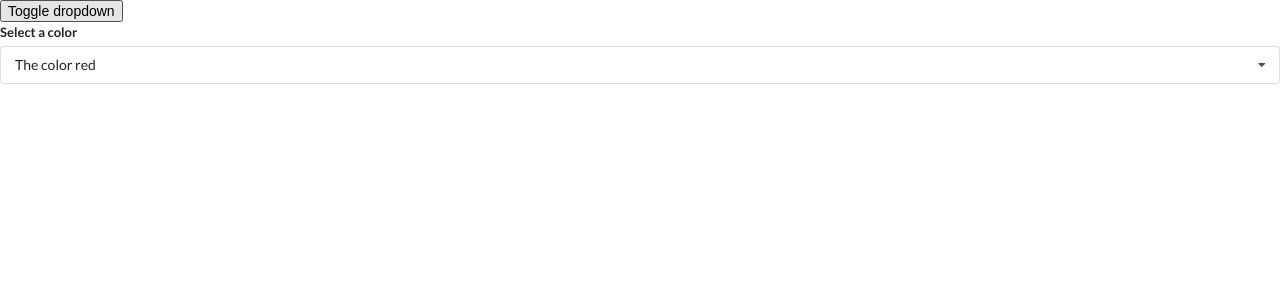
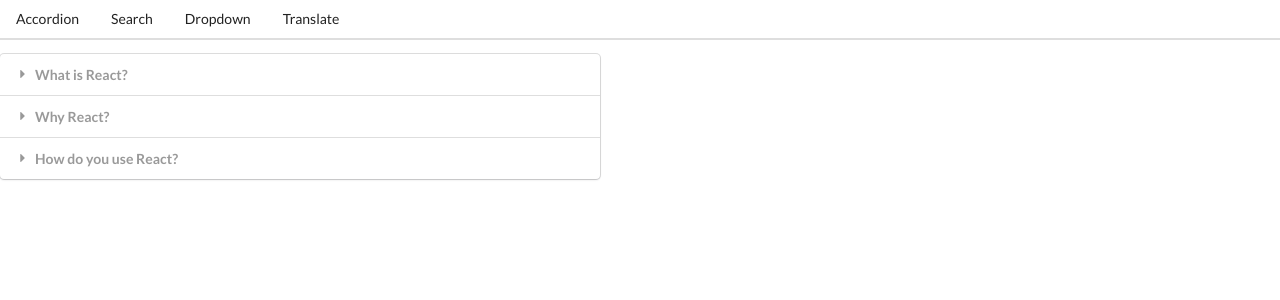
Before and after one commit to svarggas/Widgets, a React (Create React App) app: page / in a window 1280 px wide. Shown: the top 300 px of the page. Built offline with nearby package versions, Linux system fonts and the light colour scheme.

Commit message:
New component and routing
- Translate component, powered by Google API
- Manual routing

```diff
--- a/src/App.js
+++ b/src/App.js
@@ -2,6 +2,9 @@
 import Accordion from './components/Acoordion'
 import Search from './components/Search'
 import Dropdown from './components/Dropdown'
+import Translate from './components/Translate'
+import Route from './components/Route'
+import Header from './components/Header'
 
 const items = [
     {
@@ -35,23 +38,28 @@
 
 export default () => {
 
-    const [optionSelected, setOptionSelected] = useState(options[0])
-    const [showDropdown, setShowDropdown] = useState(true)
+    const [selected,setSelected] = useState(options[0])
 
     return (
         <div>
-            <button onClick={ () => setShowDropdown(!showDropdown) }>
-                Toggle dropdown
-            </button>
-            {
-                showDropdown ?
-                    <Dropdown
-                        selected={optionSelected}
-                        onSelectedChange={setOptionSelected}
-                        options={options}
-                    />
-                : null
-            }
+            <Header />
+            <Route path="/">
+                <Accordion items={items} />
+            </Route>
+            <Route path="/list">
+                <Search />
+            </Route>
+            <Route path="/dropdown">
+                <Dropdown
+                    label="Select a color"
+                    options={options}
+                    selected={selected}
+                    onSelectedChange={setSelected}
+                />
+            </Route>
+            <Route path="/translate">
+                <Translate />
+            </Route>
         </div>
     )
 }
--- /dev/null
+++ b/src/components/Convert.js
@@ -0,0 +1,52 @@
+import React, { useState, useEffect } from 'react'
+import axios from 'axios'
+
+const Convert = ({ language, text }) => {
+
+    const [translatedText, setTranslatedText] = useState("")
+    const [debouncedText, setDebouncedText] = useState(text)
+
+    const api_key = 'AIzaSyCHUCmpR7cT_yDFHC98CZJy2LTms-IwDlM'
+    const url = 'https://translation.googleapis.com/language/translate/v2'
+
+    useEffect(() => {
+
+        const timerId = setTimeout( () => {
+            setDebouncedText(text);
+        }, 500)
+
+        return () => clearTimeout(timerId)
+
+    }, [text])
+
+    useEffect(() => {
+
+        const doTranslation = async () => {
+            const { data } =  await axios.post(url,
+                {},
+                {
+                    params: {
+                        q: debouncedText,
+                        target: language.value,
+                        key: api_key
+                    }
+                }
+            )
+            setTranslatedText(data.data.translations[0].translatedText)
+        }
+        doTranslation()
+
+    }, [language, debouncedText])
+
+    return (
+        <div>
+            <label>Output of translation</label>
+            <h1 className="ui header">
+                {translatedText}
+            </h1>
+        </div>
+    )
+
+}
+
+export default Convert
--- a/src/components/Dropdown.js
+++ b/src/components/Dropdown.js
@@ -1,6 +1,6 @@
 import React, { useState, useEffect, useRef } from 'react'
 
-const Dropdown = ({ selected, onSelectedChange, options}) => {
+const Dropdown = ({ selected, onSelectedChange, options, label}) => {
 
     const [open, setOpen] = useState(false)
     const ref = useRef()
@@ -37,7 +37,9 @@
     return (
         <div ref={ref} className="ui form">
             <div className="field">
-                <label className="label">Select a color</label>
+                <label className="label">
+                    { label }
+                </label>
                 <div className={`ui selection dropdown ${open ? 'visible active' : ''}`}
                     onClick={() => setOpen(!open)}>
                     <i className="dropdown icon"></i>
--- /dev/null
+++ b/src/components/Header.js
@@ -0,0 +1,23 @@
+import React from 'react'
+import Link from './Link';
+
+const Header = () => {
+    return (
+        <div className="ui secondary pointing menu">
+            <Link href="/" className="item">
+                Accordion
+            </Link>
+            <Link href="/list" className="item">
+                Search
+            </Link>
+            <Link href="/dropdown" className="item">
+                Dropdown
+            </Link>
+            <Link href="/translate" className="item">
+                Translate
+            </Link>
+        </div>
+    )
+}
+
+export default Header;
--- /dev/null
+++ b/src/components/Link.js
@@ -0,0 +1,21 @@
+import React from 'react'
+
+const Link = ({ href, className, children }) => {
+
+    const onClick = event => {
+
+        if (event.metaKey || event.ctrlKey) return;
+
+        event.preventDefault();
+        window.history.pushState({},'', href)
+
+        const navEvent = new PopStateEvent('popStateEvent')
+        window.dispatchEvent(navEvent)
+    }
+
+    return <a onClick={() => onClick} className={className} href={href}>
+        {children}
+    </a>
+}
+
+export default Link
--- /dev/null
+++ b/src/components/Route.js
@@ -0,0 +1,19 @@
+import { useState, useEffect } from "react"
+
+const Route = ({ path, children }) => {
+
+    const [currentPath, setCurrentPath] = useState(window.location.pathname)
+
+    useEffect(() => {
+
+        const onLocationChange = () => setCurrentPath(window.location.pathname)
+
+        window.addEventListener('popstate', onLocationChange, {capture: true})
+        return () => window.removeEventListener('popstate', onLocationChange, {capture: true})
+
+    }, [])
+
+    return currentPath === path ? children : null
+}
+
+export default Route
--- /dev/null
+++ b/src/components/Translate.js
@@ -0,0 +1,53 @@
+import React, { useState } from 'react'
+import Dropdown from './Dropdown'
+import Convert from './Convert'
+
+const languages = [
+    {
+        label: 'Afrikaans',
+        value: 'af'
+    },
+    {
+        label: 'Arabic',
+        value: 'ar'
+    },
+    {
+        label: 'Hindi',
+        value: 'hi'
+    }
+]
+
+const Translate = () => {
+
+    const [languageSelected, setLanguageSelected] = useState(languages[0])
+    const [text, setText] = useState("")
+
+    return (
+        <div>
+            <div className="ui form">
+                <div className="field">
+                    <label>
+                        Enter text to be translated
+                    </label>
+                    <input
+                        value={text}
+                        onChange={event => setText(event.target.value)}
+                    />
+                </div>
+            </div>
+            <Dropdown
+                selected={languageSelected}
+                onSelectedChange={setLanguageSelected}
+                options={languages}
+                label={"Select the language"}
+            />
+            <Convert
+                language={languageSelected}
+                text={text}
+            />
+        </div>
+    )
+
+}
+
+export default Translate
```
